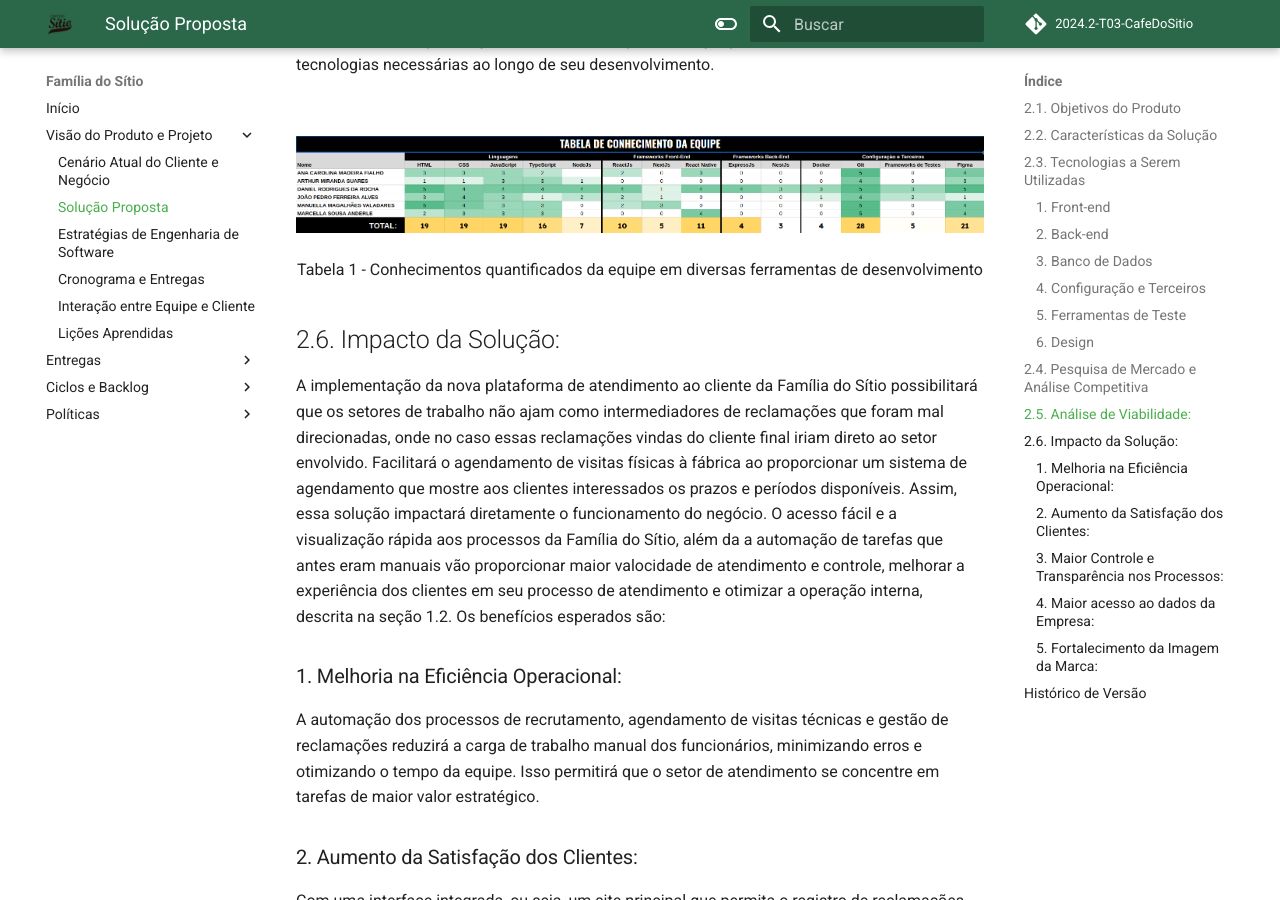
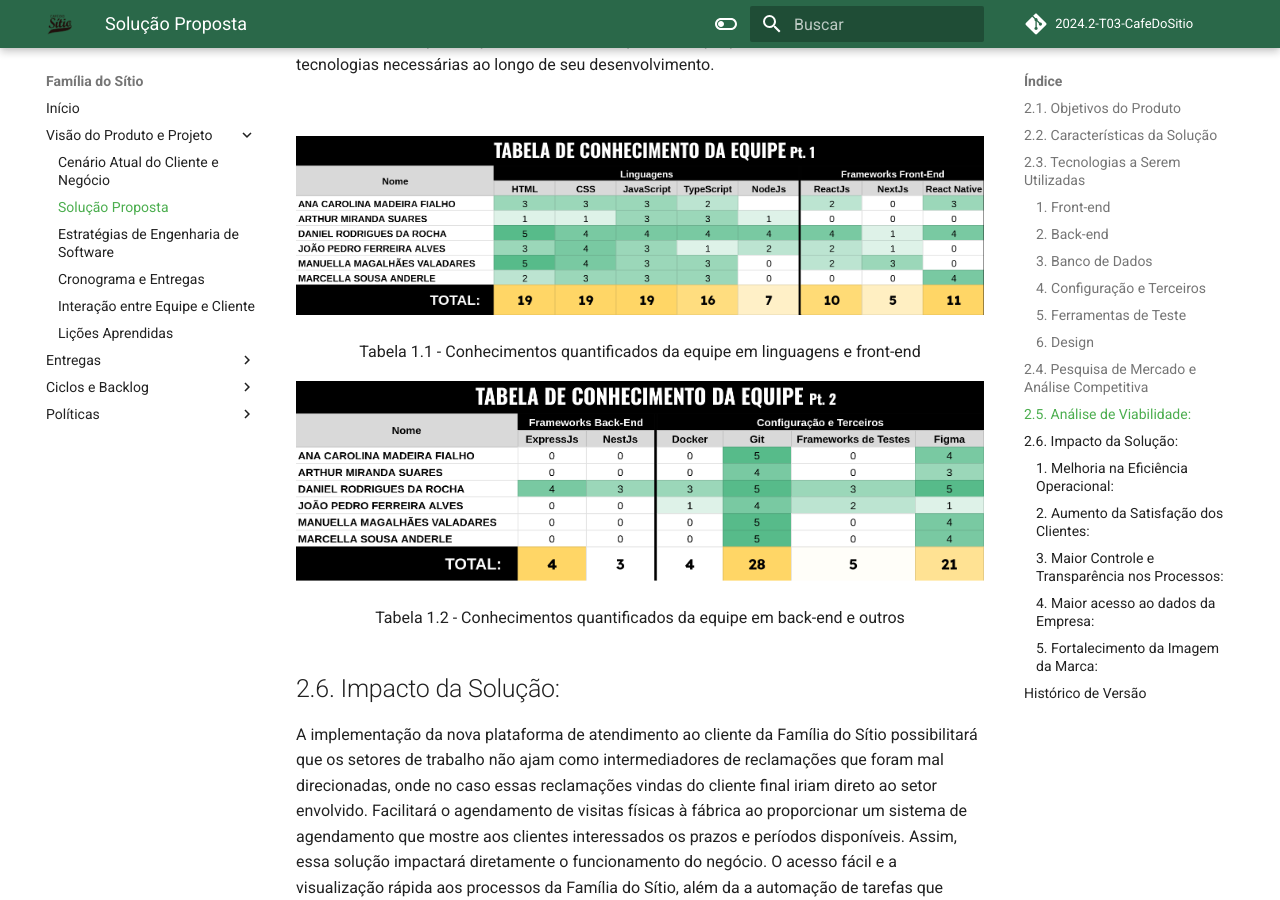
Before and after one commit to mdsreq-fga-unb/2024.2-T03-CafeDoSitio, an MkDocs documentation site: the page built from docs/sections/2-docPage/2-solucaoProposta.md, in a window 1280 px wide and 900 px high, scrolled down 3720 px. Built offline with MkDocs 1.6.1 and Material for MkDocs 9.7.7, drawn with Linux system fonts in a browser that asks for light colours; comment, search, counter and statistics services are not loaded; some of the changed text lies outside the part shown.

Commit message:
Melhoria na resolução/legibilidade das figuras

```diff
--- a/docs/sections/2-docPage/2-solucaoProposta.md
+++ b/docs/sections/2-docPage/2-solucaoProposta.md
@@ -71,9 +71,14 @@ O prazo estimado é de três meses, dividido a produção das features em ciclos
 
 <br>
 
-![Tabela de Conhecimento](../../assets/TabelaConhecimento.png)
+![Tabela de Conhecimento Pt1](../../assets/TabelaConhecimentoPt1.png)
 <div align="center">
-Tabela 1 - Conhecimentos quantificados da equipe em diversas ferramentas de desenvolvimento
+Tabela 1.1 - Conhecimentos quantificados da equipe em linguagens e front-end
+</div>
+
+![Tabela de Conhecimento Pt1](../../assets/TabelaConhecimentoPt2.png)
+<div align="center">
+Tabela 1.2 - Conhecimentos quantificados da equipe em back-end e outros
 </div>
 
 ## 2.6. Impacto da Solução:
@@ -105,3 +110,4 @@ Ao adotar uma solução tecnológica que atenda as demandas do cliente com trans
 | 05/11/24 | 1.2 | Adição dos tópicos 2.5 e 2.6                  | Daniel Rodrigues       | Ana Carolina |
 | 07/11/24 | 1.3 | Adição do tópico 2.4                          | Manuella Magalhães     | Daniel       |
 | 11/11/24 | 2.0 | Correção e remoção de trechos desconectados com os Resultados do Lean Inception | Daniel Rodrigues | Manuella Magalhães
+| 15/11/24 | 2.1 | Melhoria na legibilidade da tabela de competências da equipe| João Pedro |  Daniel Rodrigues
```
Also changed, not shown: docs/sections/2-docPage/1-cenarioAtual.md (+2 -1 lines), docs/sections/2-docPage/3-estrategiasEngSoftware.md (+2 -1 lines), docs/assets/DiagramaIshikawa.jpg (added), docs/assets/DiagramaIshikawa.png (deleted), docs/assets/TabelaConhecimento.png (deleted), docs/assets/TabelaConhecimentoPt1.png (added), docs/assets/TabelaConhecimentoPt2.png (added), docs/assets/gupta.png.
